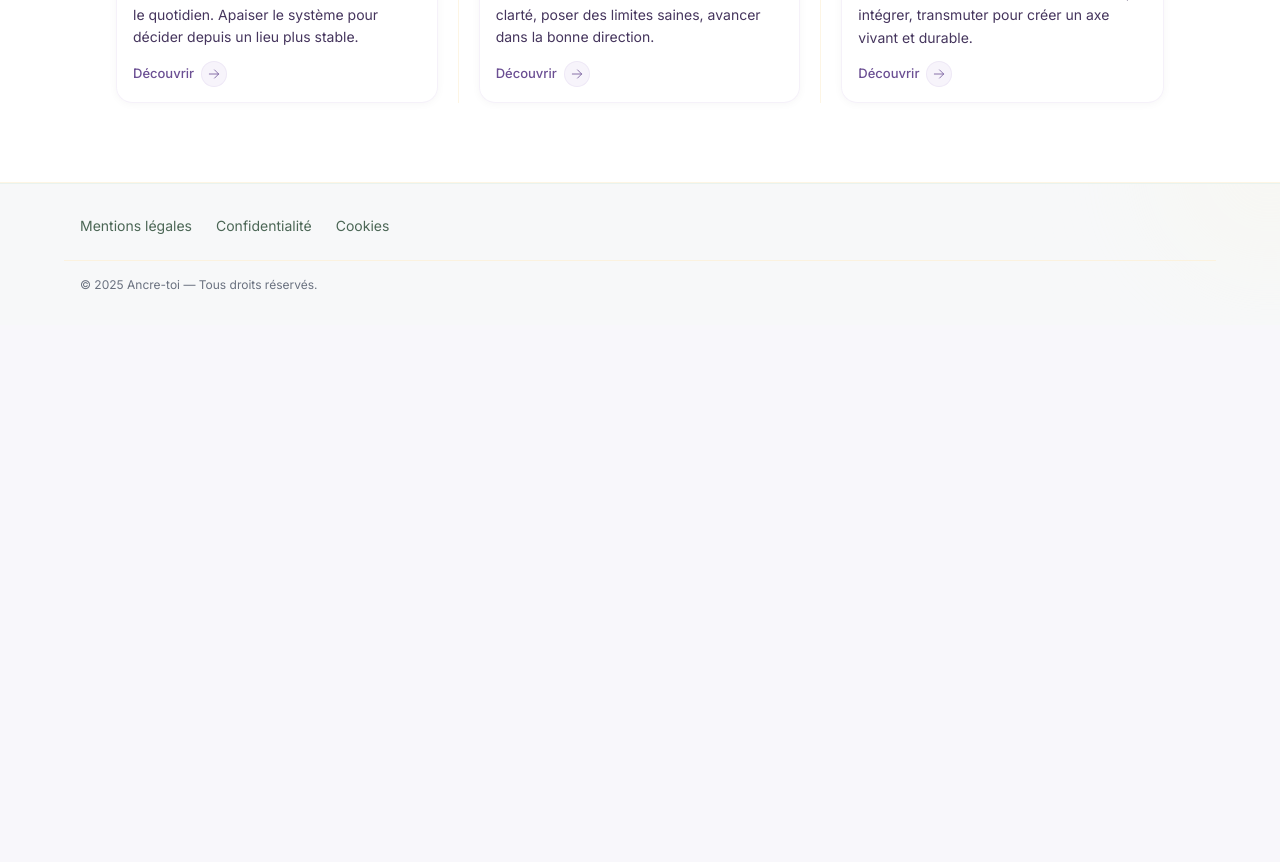
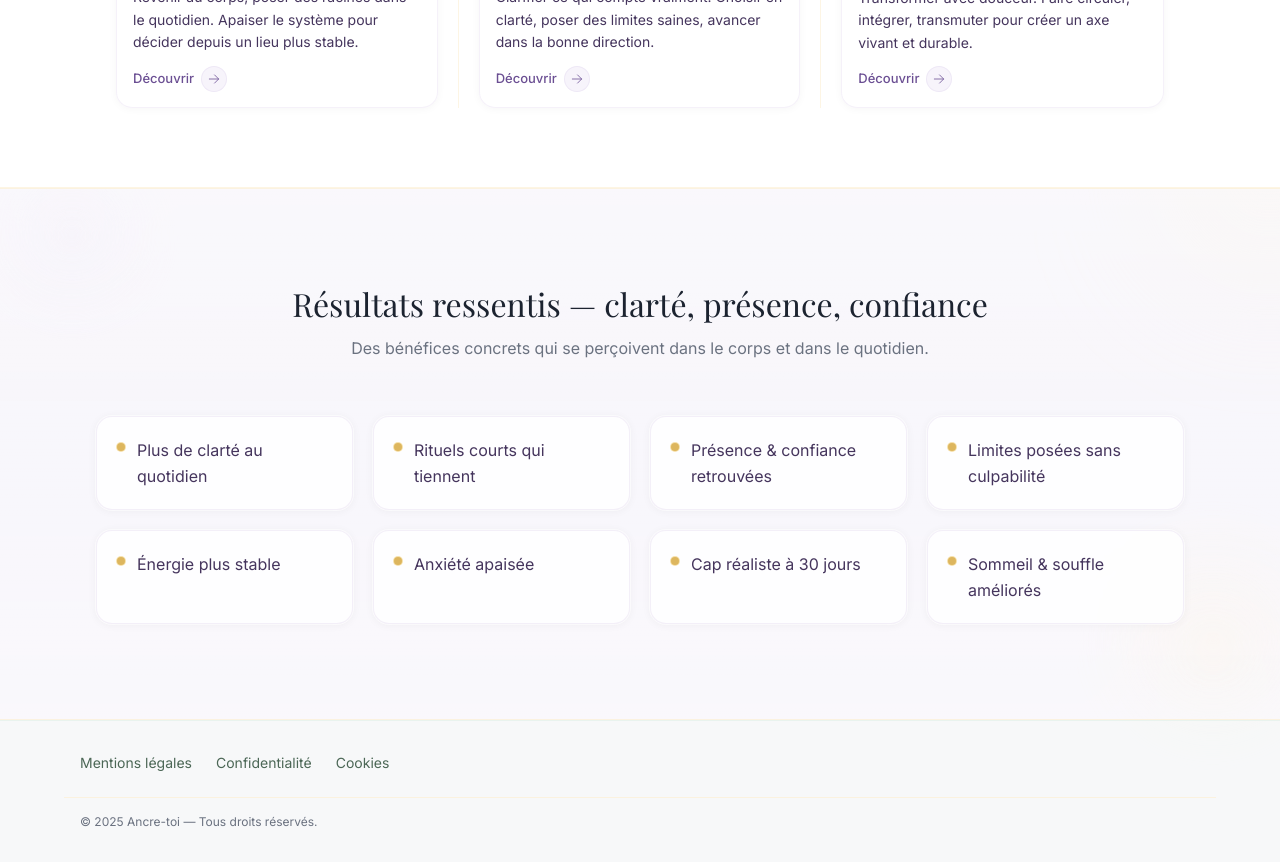
Before and after one commit to stephanievanoverberghe/ancretoi, a Next.js app: page / in a window 1280 px wide. Shown: the part 2140-3002 px from the top of the page. Before the commit the page ends 2465 px from the top, so only its background shows below. Built offline with nearby package versions, Linux system fonts and the light colour scheme; no server answers; a web font is replaced by a local one.

Commit message:
feat(home) section resultats ressentis

```diff
--- a/src/app/methode/page.tsx
+++ b/src/app/methode/page.tsx
@@ -6,7 +6,7 @@ export default function MethodePage() {
     return (
         <>
             {/* Intro */}
-            <section aria-labelledby="method-h1" className="mb-8 sm:mb-10">
+            <section aria-labelledby="method-h1" className="py-14 sm:py-16 lg:py-20">
                 <nav aria-label="Fil d’Ariane" className="mb-4 text-sm text-muted-foreground">
                     <Link href="/" className="hover:text-foreground">
                         Accueil
@@ -128,7 +128,7 @@ export default function MethodePage() {
             </section>
 
             {/* CTA léger */}
-            <section className="mt-10 sm:mt-12 border-t border-gold-100/60 pt-6">
+            <section className="mt-10 sm:mt-12 border-t border-gold-100/60 pt-6 pb-14 sm:pb-16 lg:pb-20">
                 <div className="flex flex-wrap items-center justify-between gap-3">
                     <p className="text-[15px] text-muted-foreground">Prête à essayer ? Découvre les programmes guidés.</p>
                     <Link href="/programs" className="btn" aria-label="Voir les programmes guidés">
--- a/src/app/page.tsx
+++ b/src/app/page.tsx
@@ -2,6 +2,7 @@
 import Hero from '@/components/sections/home/Hero';
 import Pillars from '@/components/sections/home/Pillars';
 import ProgramsGrid from '@/components/sections/home/ProgramsGrid';
+import ResultsFelt from '@/components/sections/home/ResultsFelt';
 import SocialProof from '@/components/sections/home/SocialProof';
 import data from '@/data/programs/index.json';
 
@@ -12,6 +13,7 @@ export default function HomePage() {
             <SocialProof />
             <ProgramsGrid programs={data.programs} />
             <Pillars />
+            <ResultsFelt />
         </>
     );
 }
--- a/src/components/sections/home/Pillars.tsx
+++ b/src/components/sections/home/Pillars.tsx
@@ -16,8 +16,8 @@ type Pillar = {
     title: string;
     text: string;
     img: { src: string; alt: string };
-    number: string; // "01" | "02" | "03"
-    href: string; // /methode#...
+    number: string;
+    href: string;
 };
 
 export default function Pillars() {
@@ -109,7 +109,7 @@ export default function Pillars() {
 
             <div className="mx-auto max-w-6xl px-4 sm:px-6 md:px-8">
                 <header className="mb-8 sm:mb-10 lg:mb-12 text-center">
-                    <h2 id="pillars-title" className="font-serif text-[clamp(1.25rem,3.4vw,1.75rem)] leading-tight">
+                    <h2 id="pillars-title" className="font-serif text-[clamp(1.4rem,4.2vw,2rem)] leading-tight">
                         Méthode & Philosophie
                     </h2>
                     <p className="mt-2 text-[14px] sm:text-[15px] text-muted-foreground">
@@ -150,7 +150,7 @@ export default function Pillars() {
                                             className="mt-1.5 text-[14px] leading-relaxed text-brand-900"
                                             style={{
                                                 display: '-webkit-box',
-                                                WebkitLineClamp: 3, // un peu plus de souffle en tablette
+                                                WebkitLineClamp: 3,
                                                 WebkitBoxOrient: 'vertical',
                                                 overflow: 'hidden',
                                             }}
--- /dev/null
+++ b/src/components/sections/home/ResultsFelt.tsx
@@ -0,0 +1,119 @@
+'use client';
+
+import { useCallback, useEffect, useRef } from 'react';
+
+declare global {
+    interface Window {
+        plausible?: (event: string, options?: { props?: Record<string, unknown> }) => void;
+        posthog?: { capture: (event: string, props?: Record<string, unknown>) => void };
+    }
+}
+
+type Props = {
+    items?: string[];
+    nextSectionId?: string;
+};
+
+export default function ResultsFelt({
+    items = [
+        'Plus de clarté au quotidien',
+        'Rituels courts qui tiennent',
+        'Présence & confiance retrouvées',
+        'Limites posées sans culpabilité',
+        'Énergie plus stable',
+        'Anxiété apaisée',
+        'Cap réaliste à 30 jours',
+        'Sommeil & souffle améliorés',
+    ],
+    nextSectionId = 'how-it-works',
+}: Props) {
+    const sectionRef = useRef<HTMLElement>(null);
+
+    const track = useCallback((name: string, props?: Record<string, unknown>) => {
+        if (typeof window === 'undefined') return;
+        window.plausible?.(name, props ? { props } : undefined);
+        window.posthog?.capture?.(name, props);
+    }, []);
+
+    useEffect(() => {
+        const el = sectionRef.current;
+        if (!el) return;
+
+        // Impression (50% visible)
+        let viewed = false;
+        const io = new IntersectionObserver(
+            ([entry]) => {
+                if (entry.isIntersecting && !viewed) {
+                    viewed = true;
+                    track('results_view');
+                }
+            },
+            { threshold: 0.5 }
+        );
+        io.observe(el);
+
+        // Scroll vers la section suivante
+        let ioNext: IntersectionObserver | null = null;
+        const next = document.getElementById(nextSectionId);
+        if (next) {
+            ioNext = new IntersectionObserver(
+                ([e]) => {
+                    if (e.isIntersecting) {
+                        track('results_scroll_next', { to: nextSectionId });
+                        ioNext?.disconnect();
+                    }
+                },
+                { threshold: 0.3 }
+            );
+            ioNext.observe(next);
+        }
+
+        return () => {
+            io.disconnect();
+            ioNext?.disconnect();
+        };
+    }, [track, nextSectionId]);
+
+    return (
+        <section ref={sectionRef} id="results" aria-labelledby="results-title" className="relative mx-[calc(50%-50vw)] w-screen bg-brand-50/30 py-16 sm:py-20 lg:py-24">
+            {/* halos premium + filets or */}
+            <div className="pointer-events-none absolute inset-0 -z-10" aria-hidden>
+                <div
+                    className="absolute -left-10 -top-16 h-56 w-56 rounded-full bg-brand-100/35 blur-2xl
+                  [mask-image:radial-gradient(closest-side,black,transparent)]"
+                />
+                <div
+                    className="absolute right-[-6%] bottom-[-12%] h-72 w-72 rounded-full bg-gold-100/35 blur-[60px]
+                  [mask-image:radial-gradient(closest-side,black,transparent)]"
+                />
+                <div className="absolute inset-0 bg-gradient-to-b from-white/40 via-transparent to-white/40 mix-blend-soft-light" />
+            </div>
+
+            <div className="pointer-events-none absolute inset-x-0 top-0 h-px bg-gold-100/70" aria-hidden />
+            <div className="pointer-events-none absolute inset-x-0 bottom-0 h-px bg-gold-100/70" aria-hidden />
+
+            <div className="mx-auto max-w-6xl px-4 sm:px-6 md:px-8">
+                {/* Eyebrow + titre équilibré */}
+                <header className="mb-10 sm:mb-12 lg:mb-14 text-center">
+                    <h2 id="results-title" className="font-serif text-[clamp(1.4rem,4.2vw,2rem)] leading-tight">
+                        Résultats ressentis — clarté, présence, confiance
+                    </h2>
+
+                    <p className="mt-3 text-[15px] sm:text-base text-muted-foreground">Des bénéfices concrets qui se perçoivent dans le corps et dans le quotidien.</p>
+                </header>
+
+                {/* Grille de cards */}
+                <ul className="grid gap-4 sm:gap-5 grid-cols-1 sm:grid-cols-2 lg:grid-cols-3 xl:grid-cols-4">
+                    {items.slice(0, 8).map((text, i) => (
+                        <li key={i} className="h-full">
+                            <div className="h-full group flex items-start gap-3 rounded-2xl border border-brand-100/70 ring-1 ring-white/60 bg-white/80 backdrop-blur-[2px] px-4 py-4 sm:px-5 sm:py-5 shadow-[0_1px_10px_rgb(0_0_0/0.05)] transition hover:bg-white hover:-translate-y-[1px] hover:shadow-[0_8px_24px_rgb(0_0_0/0.06)]">
+                                <span className="mt-[6px] inline-block h-2 w-2 shrink-0 rounded-full bg-gold-400 ring-1 ring-gold-200" aria-hidden="true" />
+                                <p className="text-[15px] sm:text-base leading-relaxed text-brand-900">{text}</p>
+                            </div>
+                        </li>
+                    ))}
+                </ul>
+            </div>
+        </section>
+    );
+}
```
